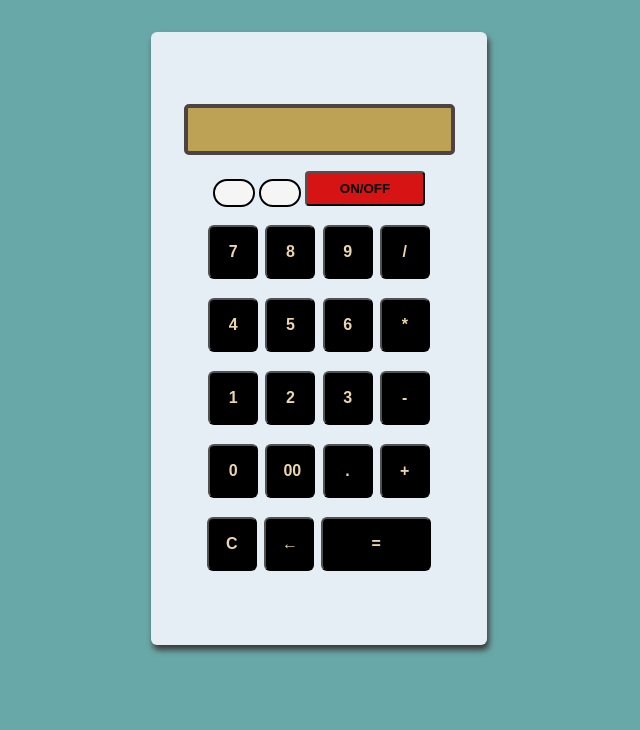
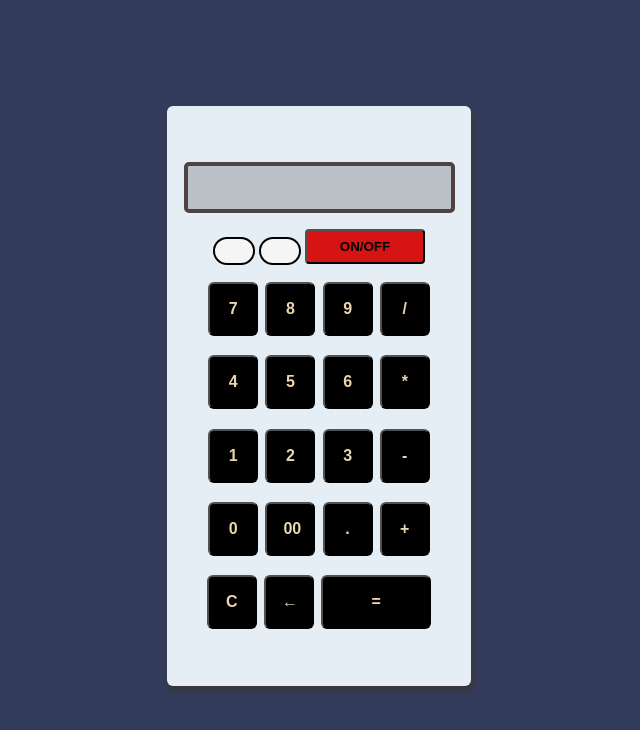
Before and after one commit to abhayrajak06/Calculator, a plain HTML site: page index.html in a window 1280 px wide. Shown: the whole page, without its empty margins (321-961 px from the left). Drawn offline with Linux system fonts and the light colour scheme.

Commit message:
UI improved

```diff
--- a/style.css
+++ b/style.css
@@ -26,12 +26,12 @@
     border: 4px solid rgb(80, 70, 70);
     border-radius: 5px;
     box-shadow: 0px 20px 50px solid black;
-    /* background-color: rgb(86, 227, 227); */
-    background-color: rgb(197, 169, 89);
+    text-align: right;
+    /* background-color: rgb(197, 169, 89); */
+    background-color: rgba(77, 77, 77, 0.275);
 }
 
 .container{
-    background-color: rgb(128, 162, 162);
     width: 20rem;
     margin: 2rem auto;
     border-radius: 6px;
@@ -39,33 +39,22 @@
     flex-direction: column;
     justify-content: center;
     align-items: center;
-    /* height: 70vh; */
-    /* height: 80vh; */
-    /* padding: 1rem; */
-    height: 100%;
-
 }
 
 .inner-container{
-    width: 19rem;
+    width: 18rem;
     border-radius: 6px;
     display: flex;
     flex-direction: column;
     justify-content: center;
     align-items: center;
-    /* height: 70vh; */
-    /* height: 77vh; */
     box-shadow: 2px 5px 6px rgb(62, 57, 57);
-    padding: 4rem 1rem;
-    height: 100%;
+    padding: 3rem 0.5rem;
     filter: brightness(96%);
-
 }
 
 .pressed{
     border: 3px solid black;
-    /* transform: scale(1.001); */
-    /* transition: 0.6s; */
     background-color: rgb(249, 249, 249);
     color: black;
 }
@@ -83,7 +72,9 @@
 }
 
 body{
-    background-color: rgb(105, 168, 168);
+    background-color: rgba(23, 32, 69, 0.88);
+    height: 97vh;
+    display: flex;
 }
 
 .onoffr{
```
Also changed, not shown: index.html (+0 -1 lines), script.js (+0 -20 lines).
